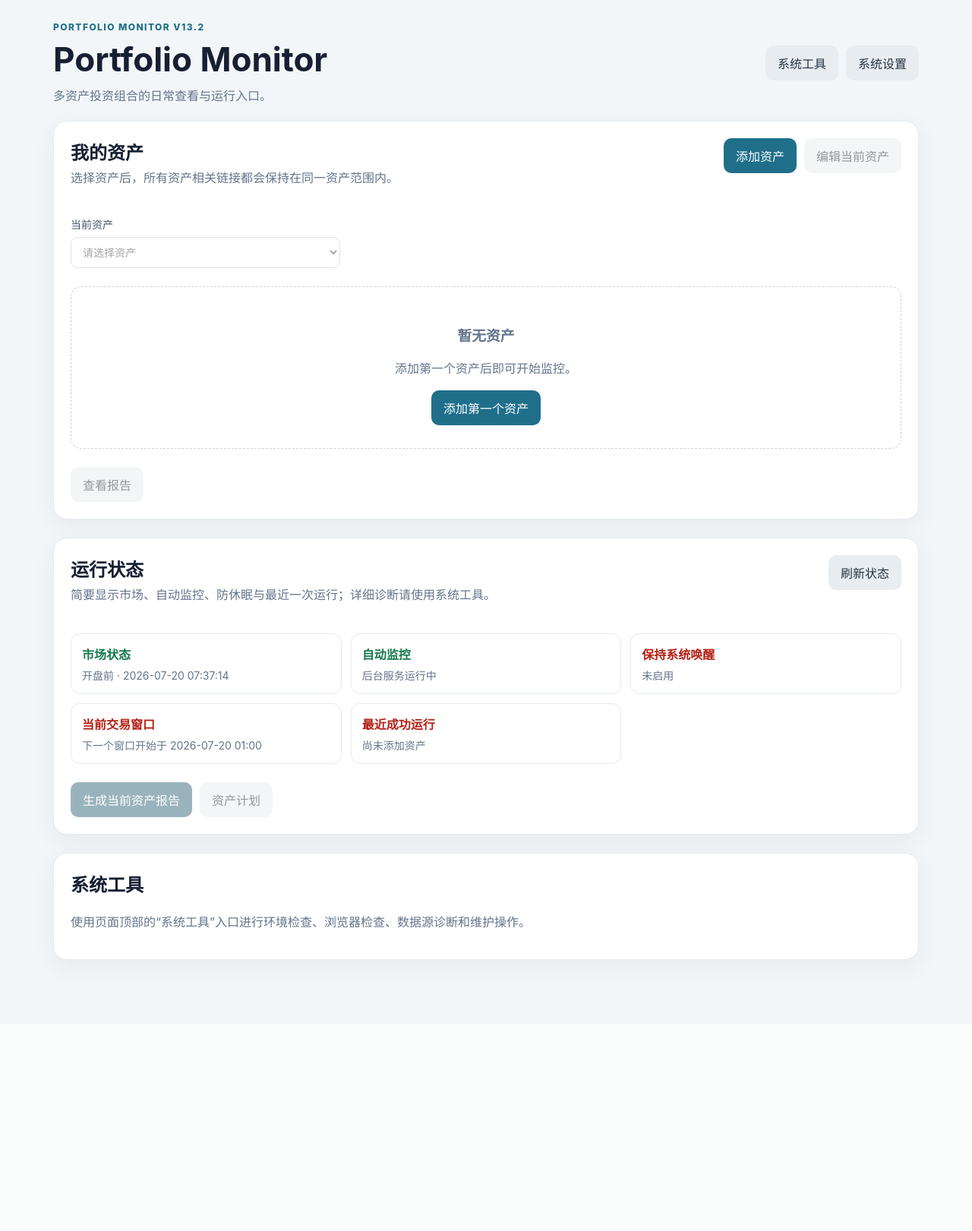
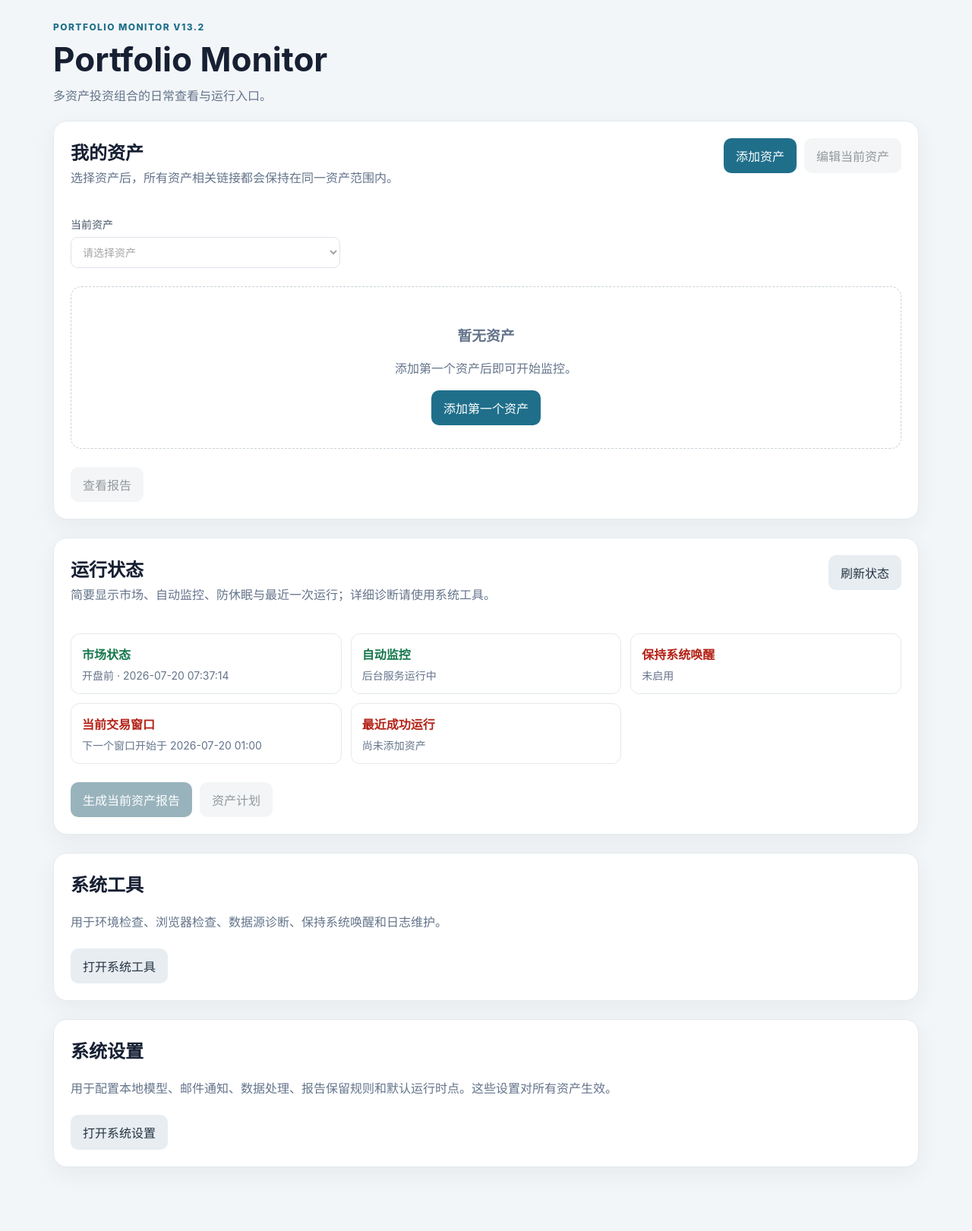
Before and after one commit to Jianan2315/ETF-Monitor, a Flask app: page / in a window 1280 px wide. Shown: the whole page at 76% size. Before the commit the page ends 1281 px from the top, so only its background shows below. Run offline with Flask 3, Linux system fonts and the light colour scheme; data that the repository does not hold is empty.

Commit message:
VERSION 1.0.3

```diff
--- a/control_web/templates/control_index.html
+++ b/control_web/templates/control_index.html
@@ -2,8 +2,9 @@
 <html lang="zh-CN">
 <head><meta charset="utf-8"><meta name="viewport" content="width=device-width,initial-scale=1"><title>Portfolio Monitor</title><link rel="stylesheet" href="/control-static/control.css"></head>
 <body><main class="shell">
-<header class="hero"><div><p class="eyebrow">PORTFOLIO MONITOR V13.2</p><h1>Portfolio Monitor</h1><p>多资产投资组合的日常查看与运行入口。</p></div><div class="button-row"><a class="secondary-button" href="/system-tools">系统工具</a><a class="secondary-button" href="/system-settings">系统设置</a></div></header>
+<header class="hero"><div><p class="eyebrow">PORTFOLIO MONITOR V13.2</p><h1>Portfolio Monitor</h1><p>多资产投资组合的日常查看与运行入口。</p></div></header>
 <section class="card homepage-card"><div class="section-title-row"><div><h2>我的资产</h2><p>选择资产后，所有资产相关链接都会保持在同一资产范围内。</p></div><div class="button-row"><a class="button-link" href="/asset/new">添加资产</a><a id="edit-asset-link" class="button-link secondary disabled" href="#" aria-disabled="true">编辑当前资产</a></div></div><div class="form-grid"><label>当前资产<select id="asset-selector"><option value="">请选择资产</option></select></label></div><div id="asset-summary" class="status-grid"></div><div class="button-row"><a id="latest-report-link" class="button-link secondary disabled" href="#" aria-disabled="true">查看报告</a></div><div id="asset-empty-note" class="result-box" hidden></div></section>
 <section class="card homepage-card"><div class="section-title-row"><div><h2>运行状态</h2><p>简要显示市场、自动监控、防休眠与最近一次运行；详细诊断请使用系统工具。</p></div><button id="refresh-status" class="secondary-button">刷新状态</button></div><div id="running-status" class="status-grid"></div><div class="button-row"><button id="generate-report" data-run-mode="auto">生成当前资产报告</button><a id="schedule-link" class="button-link secondary disabled" href="#" aria-disabled="true">资产计划</a></div><div id="run-result" class="result-box" hidden></div></section>
-<section class="card homepage-card"><div><h2>系统工具</h2><p class="muted">使用页面顶部的“系统工具”入口进行环境检查、浏览器检查、数据源诊断和维护操作。</p></div></section>
+<section class="card homepage-card"><div><h2>系统工具</h2><p class="muted">用于环境检查、浏览器检查、数据源诊断、保持系统唤醒和日志维护。</p></div><div class="button-row"><a class="secondary-button" href="/system-tools">打开系统工具</a></div></section>
+<section class="card homepage-card"><div><h2>系统设置</h2><p class="muted">用于配置本地模型、邮件通知、数据处理、报告保留规则和默认运行时点。这些设置对所有资产生效。</p></div><div class="button-row"><a class="secondary-button" href="/system-settings">打开系统设置</a></div></section>
 </main><script src="/control-static/control.js"></script></body></html>
--- a/control_web/templates/system_tools.html
+++ b/control_web/templates/system_tools.html
@@ -1,5 +1,5 @@
 <!doctype html><html lang="zh-CN"><head><meta charset="utf-8"><meta name="viewport" content="width=device-width,initial-scale=1"><title>系统工具</title><link rel="stylesheet" href="/control-static/control.css"></head><body><main class="shell system-tools-page">
-<header class="hero compact"><div><p class="eyebrow">SYSTEM TOOLS</p><h1>系统工具</h1><p>环境检查、数据源诊断、浏览器检查、日志与维护操作。</p></div><div class="button-row"><a class="secondary-button" href="/">返回组合</a><a class="secondary-button" href="/system-settings">系统设置</a></div></header>
+<header class="hero compact"><div><p class="eyebrow">SYSTEM TOOLS</p><h1>系统工具</h1><p>环境检查、数据源诊断、浏览器检查、日志与维护操作。</p></div><a class="secondary-button" href="/">返回控制台</a></header>
 <section class="card"><div class="section-title-row"><div><h2>环境检查</h2><p>一次检查 Python、依赖包、浏览器/Playwright、数据源、邮件、LLM、配置文件和目录访问。</p></div><button id="environment-check">运行环境检查</button></div><div id="environment-grid" class="status-grid"></div></section>
 <section class="card"><div class="section-title-row"><div><h2>浏览器检查</h2><p>验证浏览器和 Playwright，测试市场页面；成功后自动刷新历史缓存。</p></div><button id="browser-check">运行浏览器检查</button></div><div id="browser-result" class="result-box" hidden></div></section>
 <section class="card"><div class="section-title-row"><div><h2>数据源诊断</h2><p>独立检查行情与历史数据提供方，不与浏览器自动化混用。</p></div><button id="provider-diagnostics" class="secondary-button">运行数据源诊断</button></div><div id="provider-result" class="result-box" hidden></div></section>
```
Also changed, not shown: tests/test_v13_2_refactor.py (+21 -2 lines).
